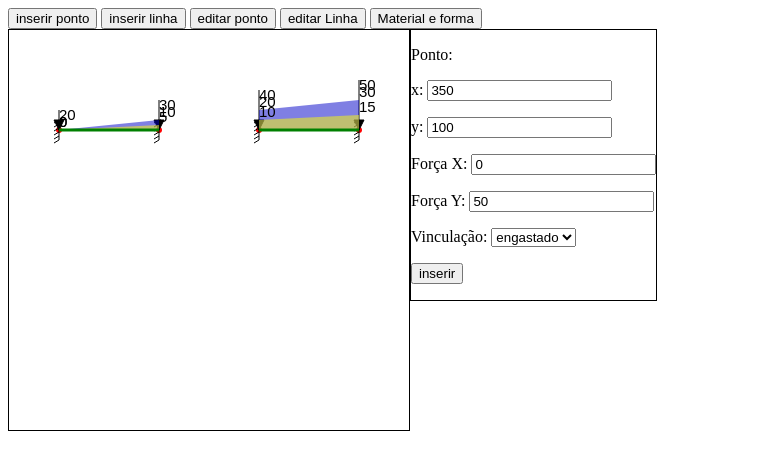
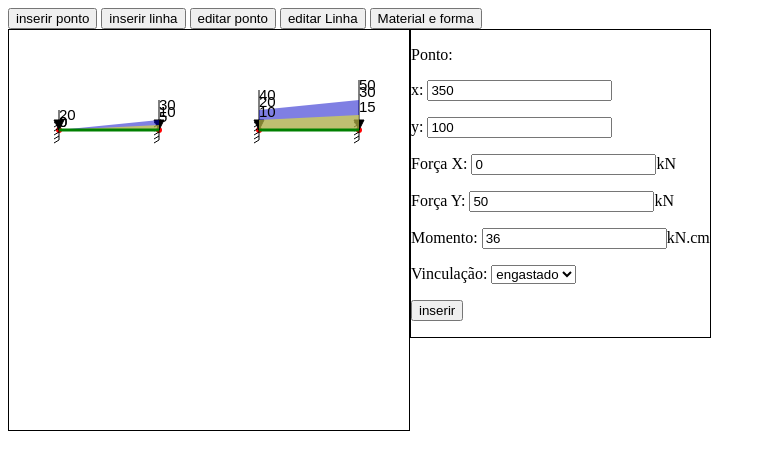
Before and after one commit to leirton52/structural_analysis, a website with bundled scripts: page src/index.html in a window 1280 px wide. Both pictures are taken after a click on the button "inserir ponto". Shown: the whole page, without its empty margins (0-766 px from the left). Built offline with nearby package versions, Linux system fonts and the light colour scheme.

Commit message:
adicionando a propriedade de momento concentrado na classe dos nos

```diff
--- a/src/index.html
+++ b/src/index.html
@@ -21,8 +21,9 @@
                     <p>Ponto:</p>
                     <p> x: <input name="posX" id="posX" type="number"></p>
                     </p> y: <input name="posY" id="posY" type="number"></p>
-                    <p>Força X: <input name="forceX" value="0" id="forceX" type="number"></p>
-                    <p>Força Y: <input name="forceY" value="0" id="forceY" type="number"></p>
+                    <p>Força X: <input name="forceX" value="0" id="forceX" type="number">kN</p>
+                    <p>Força Y: <input name="forceY" value="0" id="forceY" type="number">kN</p>
+                    <p>Momento: <input name="momento" value="0" id="momento" type="number">kN.cm</p>
                     <p>Vinculação: <select id="vinc">
                         <option>Nenhuma</option>
                         <option value="apoiado-x">apoiado x</option>
@@ -54,8 +55,9 @@
                     </select></p>
                     <p>x: <input type="Number" id="edtionPosX"></p>
                     <p>y: <input type="Number" id="edtionPosY"></p>
-                    <p>força X: <input type="Number" id="edtionForceX"></p>
-                    <p>força Y: <input type="Number" id="edtionForceY"></p>
+                    <p>força X: <input type="Number" id="edtionForceX">kN</p>
+                    <p>força Y: <input type="Number" id="edtionForceY">kN</p>
+                    <p>Momento: <input type="Number" id="edtionMomento">kN.cm</p>
                     <p>Vinculação: <select id="edtionVinc">
                         <option value="Nenhuma">Nenhuma</option>
                         <option value="apoiado-x">apoiado x</option>
--- a/src/modules/classes.js
+++ b/src/modules/classes.js
@@ -13,13 +13,13 @@ import * as matrixTransforma from "./matrixTranforma.js"
 
 //calsse dos nos
 class Node {
-    constructor(x = 0, y = 0, forceX = 0, forceY = 0, vinc, reaction = { rx: 0, ry: 0, m: 0 }) {
+    constructor(x = 0, y = 0, forceX = 0, forceY = 0, momento,vinc) {
         this.x = x
         this.y = y
         this.forceX = forceX
         this.forceY = forceY
+        this.momento = momento
         this.vinc = vinc
-        this.reaction = reaction
         this.lines = [] //guarda a posição das linhas que estão usando o nó
     }
 }
--- a/src/script.js
+++ b/src/script.js
@@ -72,9 +72,10 @@ function insertNode() {
    if(x.value && y.value){
         let forceX = document.getElementById('forceX')
         let forceY = document.getElementById('forceY')
+        let momento = document.getElementById('momento')
         let vinc = document.getElementById("vinc")
 
-        let node = new Node(Number(x.value), Number(y.value), Number(forceX.value), Number(forceY.value),vinc.value)
+        let node = new Node(Number(x.value), Number(y.value), Number(forceX.value), Number(forceY.value), Number(momento.value),vinc.value)
 
         nodes.push(node)
         drawNode(node)
@@ -142,6 +143,7 @@ let edtionPosX = document.getElementById("edtionPosX")
 let edtionPosY = document.getElementById("edtionPosY")
 let edtionForceX = document.getElementById("edtionForceX")
 let edtionForceY = document.getElementById("edtionForceY")
+let edtionMomento = document.getElementById("edtionMomento")
 let edtionVinc = document.getElementById("edtionVinc")
 nodeForEdtion.addEventListener('change', (event) => {
     if(nodeForEdtion.value == "Selecione um ponto"){
@@ -149,12 +151,14 @@ nodeForEdtion.addEventListener('change', (event) => {
         edtionPosY.value = null
         edtionForceX.value = null
         edtionForceY.value = null
+        edtionMomento.value = null
         edtionVinc.value = "Nenhuma"
     }else{
         edtionPosX.value = nodes[nodeForEdtion.value].x
         edtionPosY.value = nodes[nodeForEdtion.value].y
         edtionForceX.value = nodes[nodeForEdtion.value].forceX
         edtionForceY.value = nodes[nodeForEdtion.value].forceY
+        edtionMomento.value = nodes[nodeForEdtion.value].momento
         edtionVinc.value = nodes[nodeForEdtion.value].vinc
     }
 })
@@ -194,6 +198,7 @@ function editNode(){
     nodes[nodeForEdtion.value].y = Number(edtionPosY.value)
     nodes[nodeForEdtion.value].forceX = Number(edtionForceX.value)
     nodes[nodeForEdtion.value].forceY = Number(edtionForceY.value)
+    nodes[nodeForEdtion.value].momento = Number(edtionMomento.value)
     nodes[nodeForEdtion.value].vinc = edtionVinc.value
 
     //Modifica no que está sendo editado na TAG select
@@ -216,6 +221,8 @@ function editNode(){
     lines.forEach(line => {
        drawLine(line)
     })
+
+    console.log(nodes[nodeForEdtion.value])
 }
 
 document.getElementById('btn-edit-node').addEventListener('click', editNode)
@@ -317,6 +324,7 @@ function removeNode() {
         edtionPosY.value = null
         edtionForceX.value = null
         edtionForceY.value = null
+        edtionMomento.value = null
         edtionVinc.value = "Nenhuma"
     }
 }
@@ -451,11 +459,13 @@ for(let i=1 ; i<=4; i++){
     let y = document.getElementById("posY")
     let forceX = document.getElementById("forceX")
     let forceY = document.getElementById("forceY")
+    let momento = document.getElementById("momento")
 
     x.value = i*100 - 50
     y.value = 100
     forceX.value = 0
     forceY.value  = 10*i+10
+    momento.value = 9*i
     vinc.value = "engastado"
 
     insertNode()
```
Also changed, not shown: src/modules/cargasNodaisEqui.js (added).
